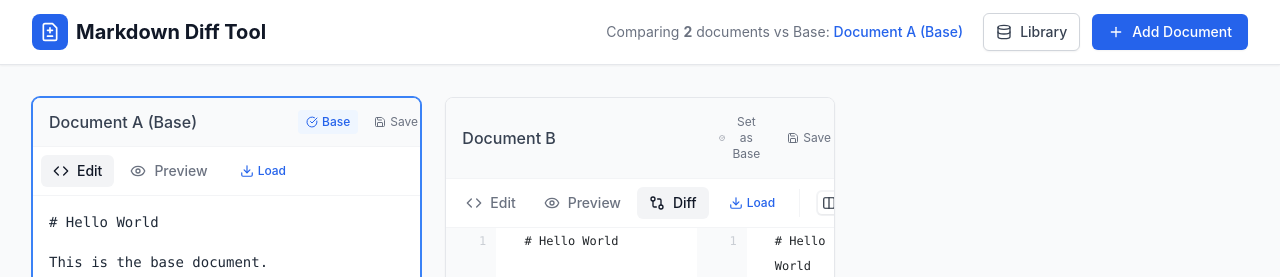
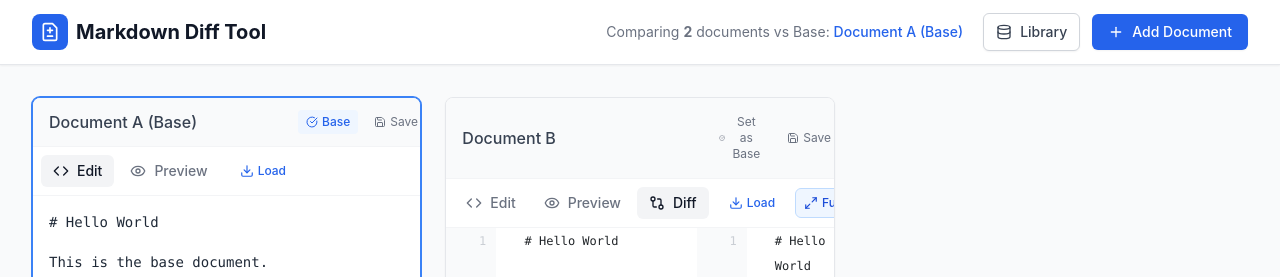
Before and after one commit to seanlee111/markdown-diff-tool, a React (Vite) app: page / in a window 1280 px wide. Both pictures are taken after a click on the button "Diff". Shown: the top 277 px of the page. Built offline with nearby package versions, Linux system fonts and the light colour scheme.

Commit message:
fix: move fullscreen button to left toolbar for better visibility

```diff
--- a/src/components/DocumentCard.tsx
+++ b/src/components/DocumentCard.tsx
@@ -201,10 +201,21 @@ export const DocumentCard: React.FC<DocumentCardProps> = ({ doc, isBase, baseCon
                     </div>
                 )}
             </div>
+
+            {viewMode === 'diff' && !isBase && (
+                <button
+                    onClick={() => setIsFullscreen(true)}
+                    className="flex items-center gap-1 px-2 py-1.5 text-xs font-medium text-blue-700 bg-blue-50 hover:bg-blue-100 border border-blue-200 rounded-md transition-colors ml-2"
+                    title="Fullscreen Diff"
+                >
+                    <Maximize2 className="w-3.5 h-3.5" />
+                    Fullscreen
+                </button>
+            )}
           </div>
 
           {viewMode === 'diff' && !isBase && (
-            <div className="flex items-center justify-between flex-1 pl-4 border-l border-gray-100 ml-4 min-w-0">
+            <div className="flex items-center justify-end flex-1 pl-4 border-l border-gray-100 ml-4 min-w-0">
                 <div className="flex items-center gap-1 bg-gray-100 p-0.5 rounded-md shrink-0">
                     <button
                     onClick={() => setSplitView(true)}
@@ -229,15 +240,6 @@ export const DocumentCard: React.FC<DocumentCardProps> = ({ doc, isBase, baseCon
                     <span className="sr-only">Unified</span>
                     </button>
                 </div>
-
-                <button
-                    onClick={() => setIsFullscreen(true)}
-                    className="flex items-center gap-1.5 px-3 py-1.5 text-xs font-medium text-white bg-blue-600 hover:bg-blue-700 rounded-md transition-colors shadow-sm ml-auto whitespace-nowrap"
-                    title="Enter Fullscreen Mode"
-                >
-                    <Maximize2 className="w-3.5 h-3.5" />
-                    <span className="hidden sm:inline">Fullscreen</span>
-                </button>
             </div>
           )}
         </div>
```
